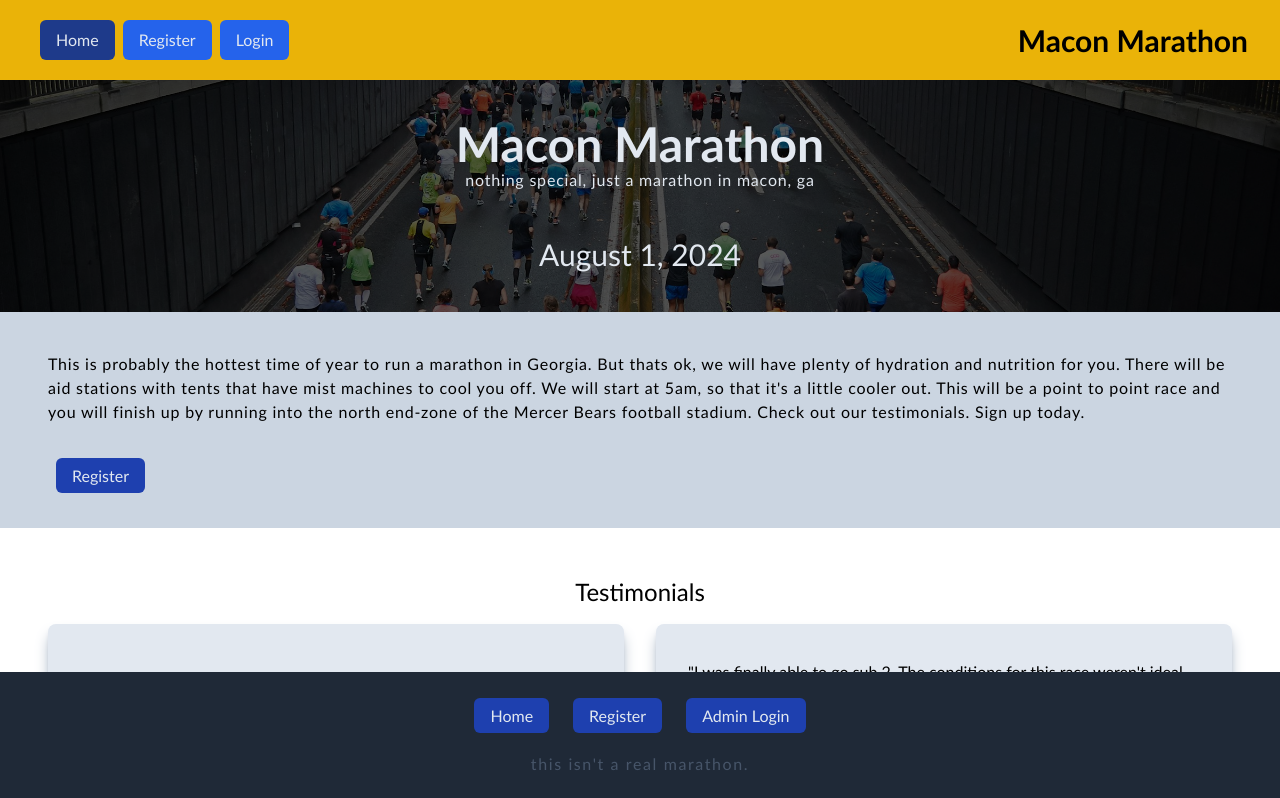
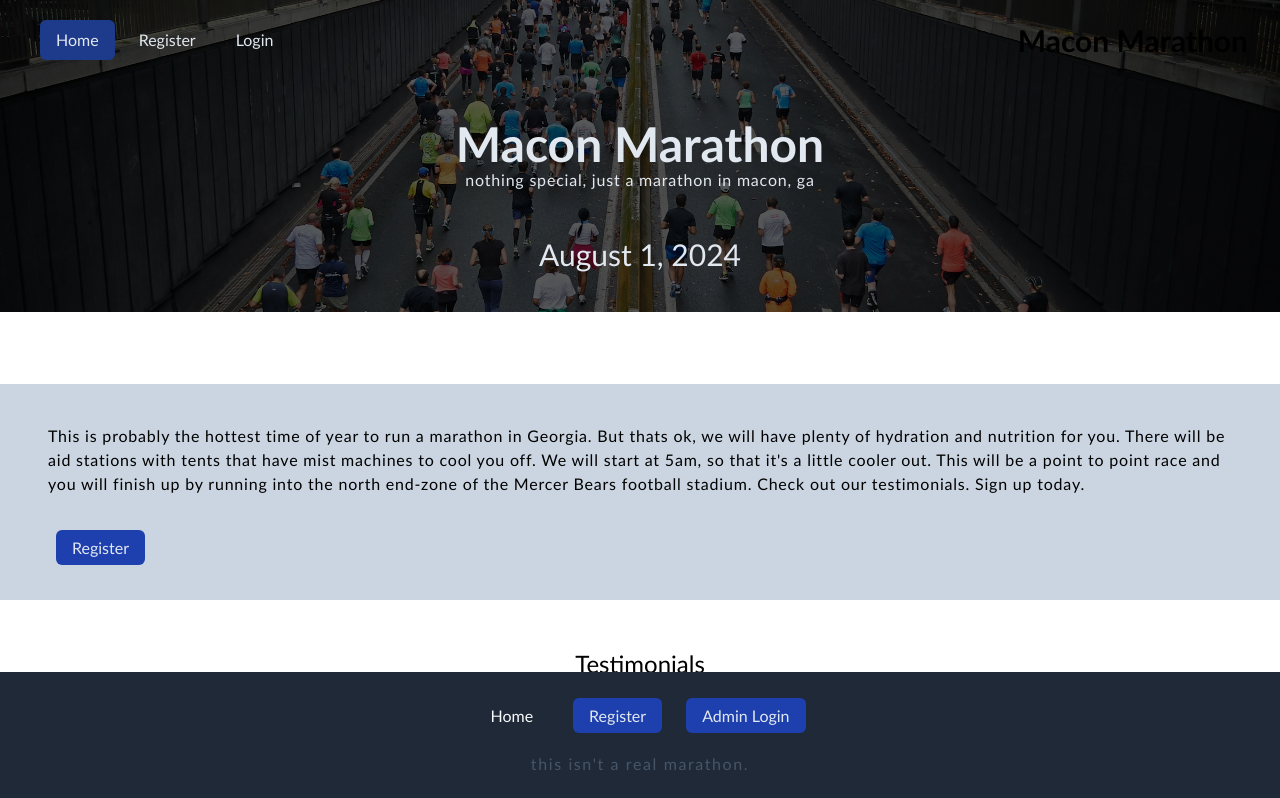
Before and after one commit to joelyles/race-registration-app, a React (Vite) app: page / in a window 1280 px wide. Shown: the top 798 px of the page. Built offline with nearby package versions, Linux system fonts and the light colour scheme.

Commit message:
style updates to ui

```diff
--- a/src/components/Hero.jsx
+++ b/src/components/Hero.jsx
@@ -1,10 +1,16 @@
+import Navigation from "./Navigation"
+
 const Hero = () => {
   return (
     <>
+    <div className="absolute top-0 min-h- min-w-full">
       <section style={{ backgroundImage: `url(/images/martins-zemlickis-NPFu4GfFZ7E-unsplash.jpg)`
        }} className="bg-fixed bg-cover bg-center" >
+        <div className="backdrop-brightness-35">
+        <Navigation />
+        </div>
         <div className="backdrop-brightness-35 mx-auto pt-10 px-2 sm:px-6 md:px-8">
-          <div className="flex flex-col items-center justify-between max-w-6xl sm:m-auto h-36 sm:h-36 md:h-48">
+          <div className="flex flex-col items-center justify-between max-w-6xl sm:m-auto h-48 sm:h-48 md:h-48">
             <div className="flex flex-col items-center">
               <div className="text-4xl font-semibold md:text-5xl text-slate-200">Macon Marathon</div>
               <div className="hidden md:block tracking-wider text-slate-200">nothing special, just a marathon in macon, ga</div>
@@ -13,6 +19,7 @@ const Hero = () => {
           </div>
         </div>
       </section>
+      </div>
     </>
   )
 }
--- a/src/components/HomeButton.jsx
+++ b/src/components/HomeButton.jsx
@@ -3,7 +3,7 @@ import { Link } from "react-router-dom";
 const HomeButton = () => {
   return (
     <div>
-      <Link to="/" className="mx-2 bg-blue-800 text-slate-200 px-4 py-2 rounded-md hover:bg-blue-900">Home</Link>
+      <Link to="/" className="mx-2 bg-transparent text-slate-50 px-4 py-2 rounded-md hover:bg-blue-900">Home</Link>
     </div>
   )
 }
--- a/src/components/Navigation.jsx
+++ b/src/components/Navigation.jsx
@@ -5,10 +5,10 @@ import { NavLink } from "react-router-dom";
 import HomeButton from "./HomeButton";
 
 const Navigation = () => {
-  const activeLink = ({ isActive }) => isActive ? "bg-blue-900 text-slate-200 px-4 py-2 rounded-md hover:bg-blue-900" : "bg-blue-600 text-slate-200 px-4 py-2 rounded-md hover:bg-blue-900";
+  const activeLink = ({ isActive }) => isActive ? "bg-blue-900 text-slate-200 px-4 py-2 rounded-md hover:bg-blue-900" : "bg-transparent text-slate-200 px-4 py-2 rounded-md hover:bg-blue-900";
 
   return (
-    <section className="bg-yellow-500">
+    <section className="bg-transparent">
       <div className="mx-auto max-w-7xl px-2 sm:px-6 md:px-8">
         <div className="flex h-20 items-center justify-between">
           <div className="flex flex-1 items-center justify-center">
--- a/src/layouts/Layout.jsx
+++ b/src/layouts/Layout.jsx
@@ -5,12 +5,12 @@ import Footer from "../components/Footer";
 const Layout = () => {
   return (
     <>
-    <div className="lg:static">
-      <Navigation />
+    <div className="static">
+
       <div className="">
       <Outlet />
       </div>
-        <div className="lg:absolute lg:bottom-0 lg:w-full">
+        <div className="sticky bottom-0 w-full">
           <Footer />
         </div>
     </div>
--- a/src/screens/Home.jsx
+++ b/src/screens/Home.jsx
@@ -5,8 +5,8 @@ import Cards from "../components/Cards"
 const Home = () => {
   return (
     <>
-      <div className="">
         <Hero />
+      <div className="mt-96">
         <About />
         <Cards />
       </div>
```
